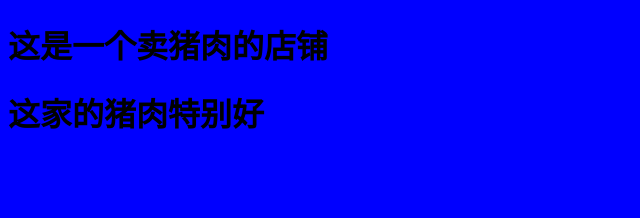
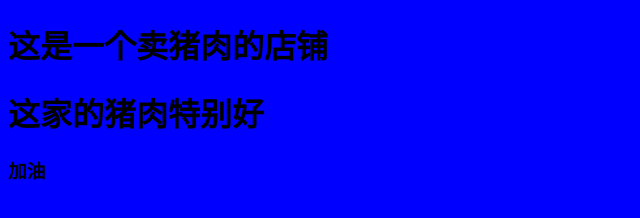
Before and after one commit to WeylinWang/git-demo-1, a plain HTML site: page index.html in a window 1280 px wide. Shown: the full height of the page, 0-640 px from the left. Drawn offline with Linux system fonts and the light colour scheme.

Commit message:
添加了加油标语

```diff
--- a/index.html
+++ b/index.html
@@ -12,6 +12,7 @@
 <body>
     <h1>这是一个卖猪肉的店铺</h1>
     <h1>这家的猪肉特别好</h1>
+    <h3>加油</h3>
 </body>
 
 </html>
```
